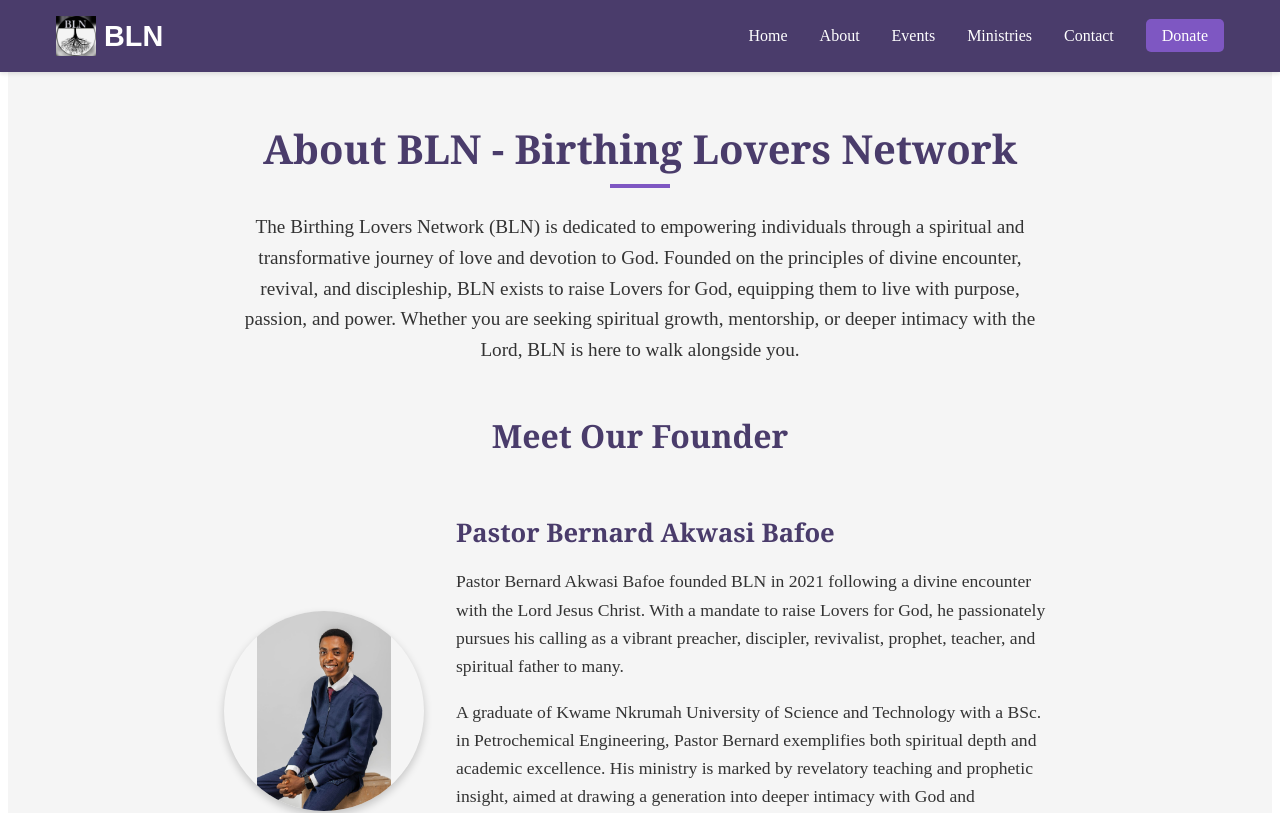
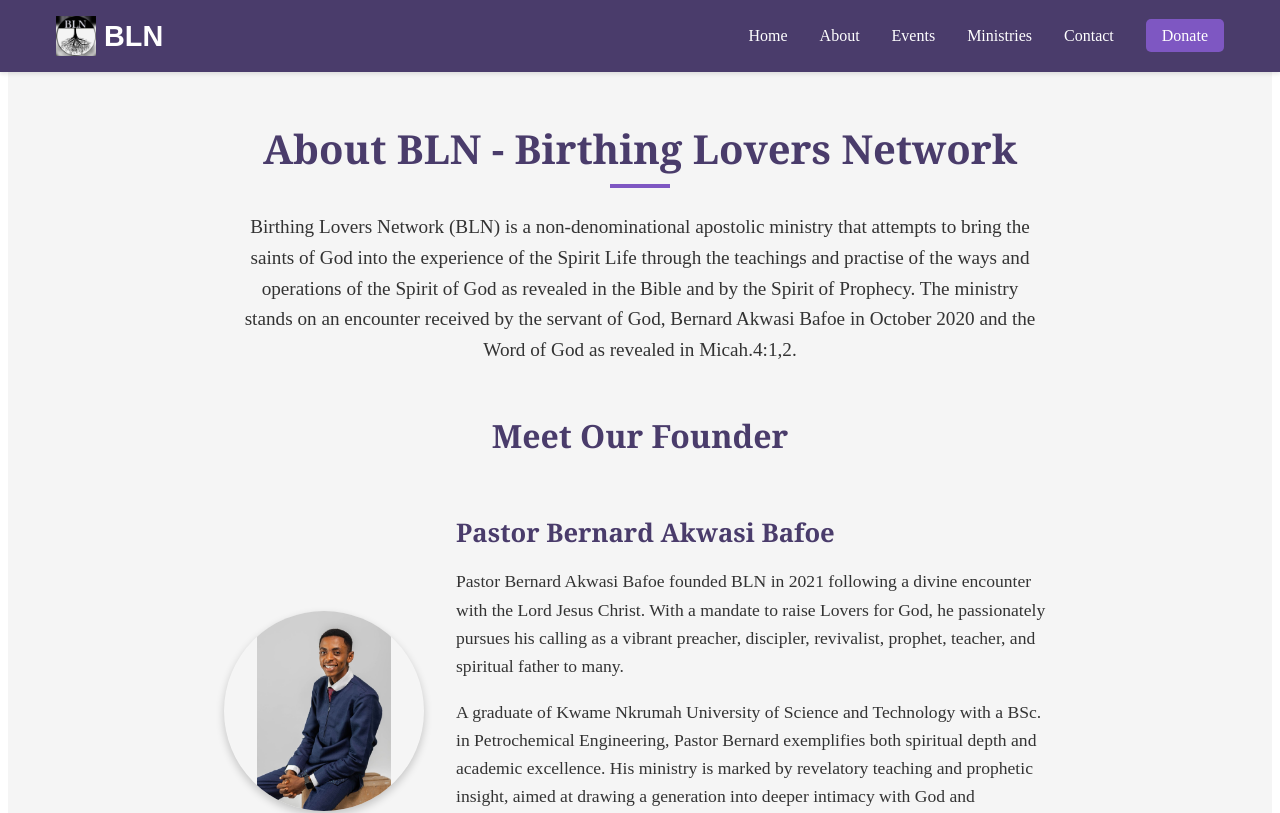
Before and after one commit to kaniobed28/bln-official-site, an Angular app: page /about in a window 1280 px wide. Shown: the top 813 px of the page. Built offline with nearby package versions, Linux system fonts and the light colour scheme.

Commit message:
Update About section content and correct title casing in index.html

```diff
--- a/src/app/components/about/about.component.html
+++ b/src/app/components/about/about.component.html
@@ -2,7 +2,7 @@
   <div class="container">
     <h2>About BLN - Birthing Lovers Network</h2>
     <p class="intro">
-      The Birthing Lovers Network (BLN) is dedicated to empowering individuals through a spiritual and transformative journey of love and devotion to God. Founded on the principles of divine encounter, revival, and discipleship, BLN exists to raise Lovers for God, equipping them to live with purpose, passion, and power. Whether you are seeking spiritual growth, mentorship, or deeper intimacy with the Lord, BLN is here to walk alongside you.
+      Birthing Lovers Network (BLN) is a non-denominational apostolic ministry that attempts to bring the saints of God into the experience of the Spirit Life through the teachings and practise of the ways and operations of the Spirit of God as revealed in the Bible and by the Spirit of Prophecy. The ministry stands on an encounter received by the servant of God, Bernard Akwasi Bafoe in October 2020 and the Word of God as revealed in Micah.4:1,2.
     </p>
 
     <div class="founder">
--- a/src/index.html
+++ b/src/index.html
@@ -2,7 +2,7 @@
 <html lang="en">
 <head>
   <meta charset="utf-8">
-  <title>Bln</title>
+  <title>BLN</title>
   <base href="/">
   <meta name="viewport" content="width=device-width, initial-scale=1">
 
```
